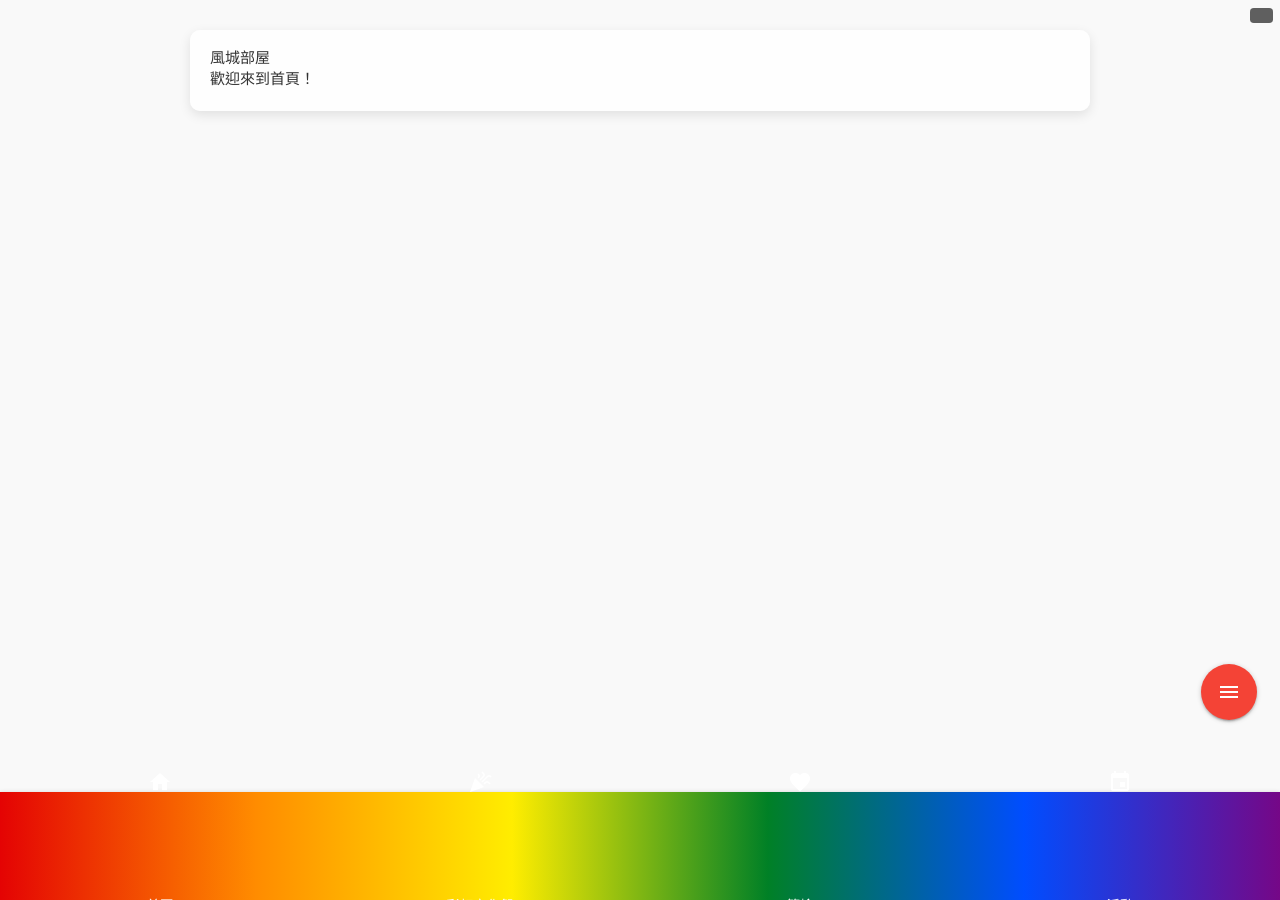
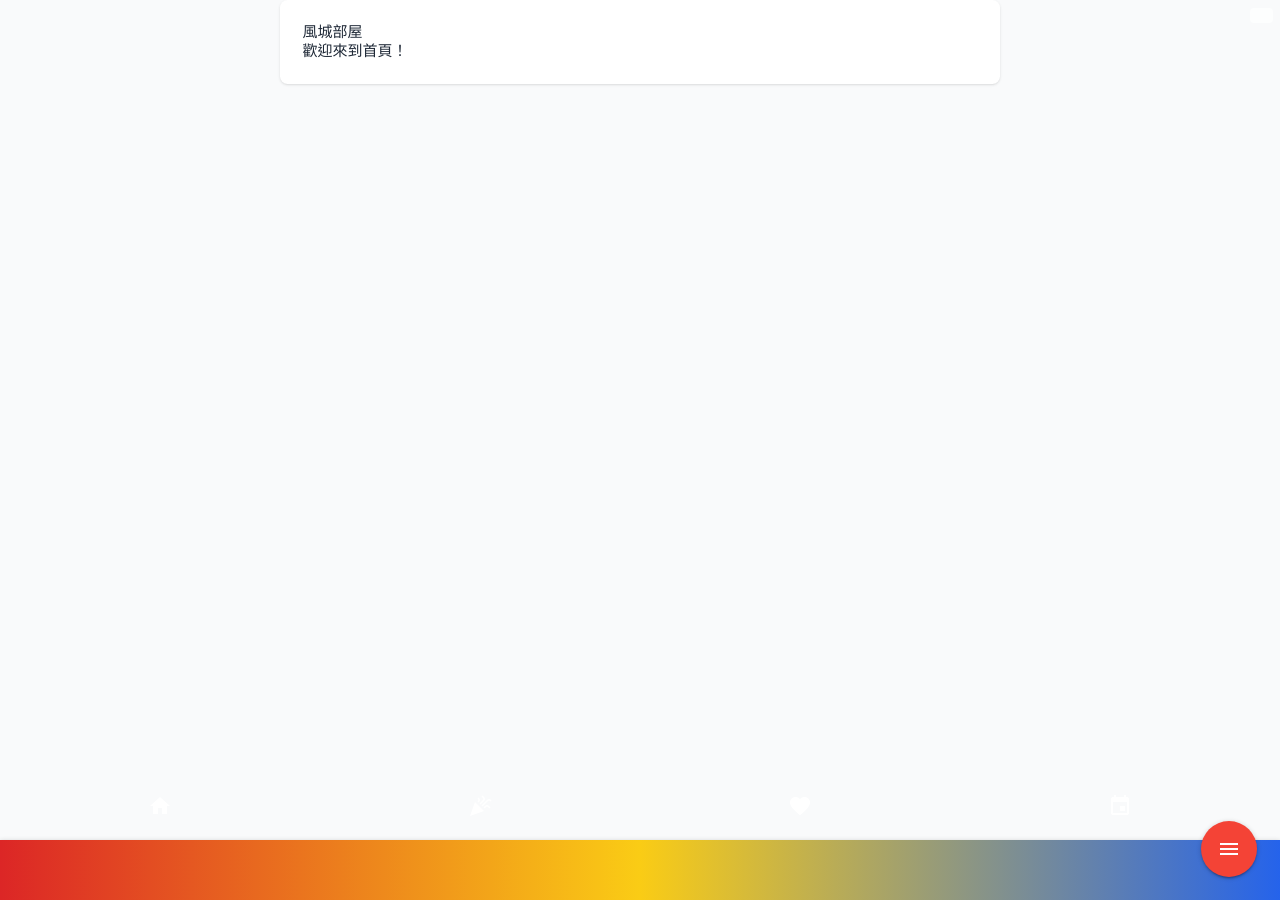
Before and after one commit to Gisneyland/Gisneyland.github.io, a Jekyll site: the page built from index.html, in a window 1280 px wide. Built offline with Jekyll 4.4.1, drawn with Linux system fonts in a browser that asks for light colours; nearby versions of some CDN libraries.

Commit message:
Update default.html

```diff
--- a/_layouts/default.html
+++ b/_layouts/default.html
@@ -11,15 +11,15 @@
   <link rel="stylesheet" href="https://cdnjs.cloudflare.com/ajax/libs/materialize/1.0.0/css/materialize.min.css">
 
   <!-- Custom Style -->
-  <link rel="stylesheet" href="{{ '/assets/css/style.css' | relative_url }}">
+  <!-- <link rel="stylesheet" href="{{ '/assets/css/style.css' | relative_url }}"> -->
 
 </head>
-<body class="auto-mode">
+<body class="auto-mode bg-gray-50 text-gray-800 dark:bg-gray-900 dark:text-gray-100"">
 
   <!-- 工具區 -->
     {% include tools.html %}
 
-  <main>
+  <main class="p-6 max-w-3xl mx-auto rounded-lg shadow bg-white dark:bg-gray-800 dark:text-gray-100">
     {{ content }}
   </main>
 
```
